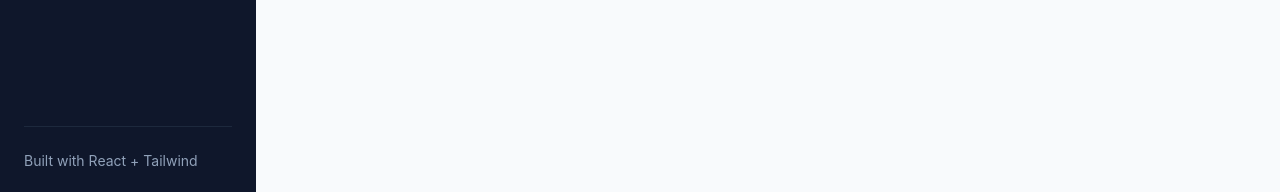
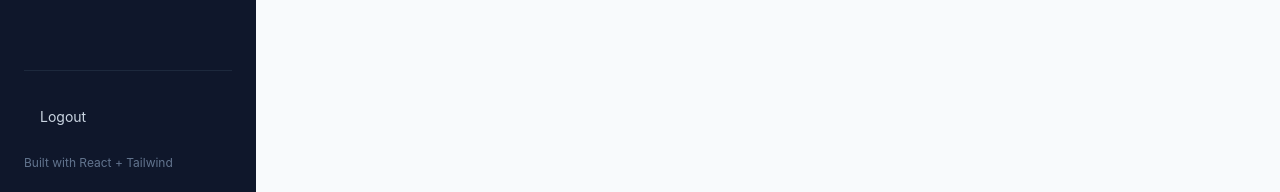
Before and after one commit to riemi888/JobApplicationProject, a React (Vite) app: page /login in a window 1280 px wide. Both pictures are taken after a click on the button "Sign in". Shown: the part 605-797 px from the top of the page. Built offline with nearby package versions, Linux system fonts and the light colour scheme.

Commit message:
logout added

```diff
--- a/src/component/Sidebar.tsx
+++ b/src/component/Sidebar.tsx
@@ -1,10 +1,13 @@
-import { Link, useLocation } from "react-router-dom";
+import { Link, useLocation, useNavigate } from "react-router-dom";
+import { logout } from "../utils/auth";
 
 import {
   LayoutDashboard,
   Briefcase,
   KanbanSquare,
+  CheckSquare,
 } from "lucide-react";
+
 
 const navItems = [
   {
@@ -26,6 +29,13 @@ const navItems = [
 
 function Sidebar() {
   const location = useLocation();
+
+  const navigate = useNavigate();
+
+  function handleLogout() {
+    logout();
+    navigate("/login");
+  }
 
   return (
     <aside className="w-64 bg-slate-900 text-white p-6 flex flex-col">
@@ -67,11 +77,18 @@ function Sidebar() {
         })}
       </nav>
 
-      <div className="mt-auto pt-6 border-t border-slate-800">
-        <div className="text-sm text-slate-400">
-          Built with React + Tailwind
-        </div>
-      </div>
+      <div className="mt-auto border-t border-slate-800 pt-6">
+  <button
+    onClick={handleLogout}
+    className="w-full rounded-xl px-4 py-3 text-left text-sm text-slate-300 transition hover:bg-slate-800 hover:text-white"
+  >
+    Logout
+  </button>
+
+  <div className="mt-4 text-xs text-slate-500">
+    Built with React + Tailwind
+  </div>
+</div>
     </aside>
   );
 }
```
